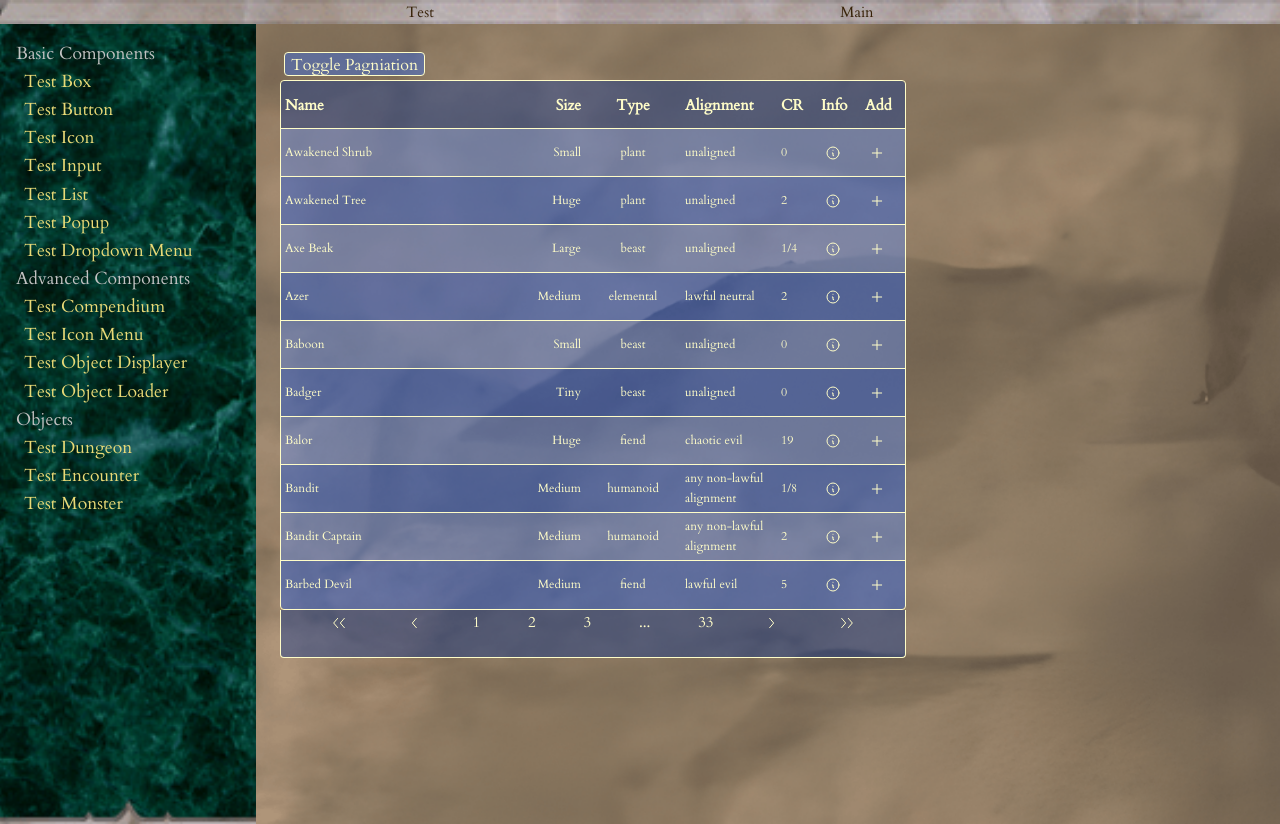
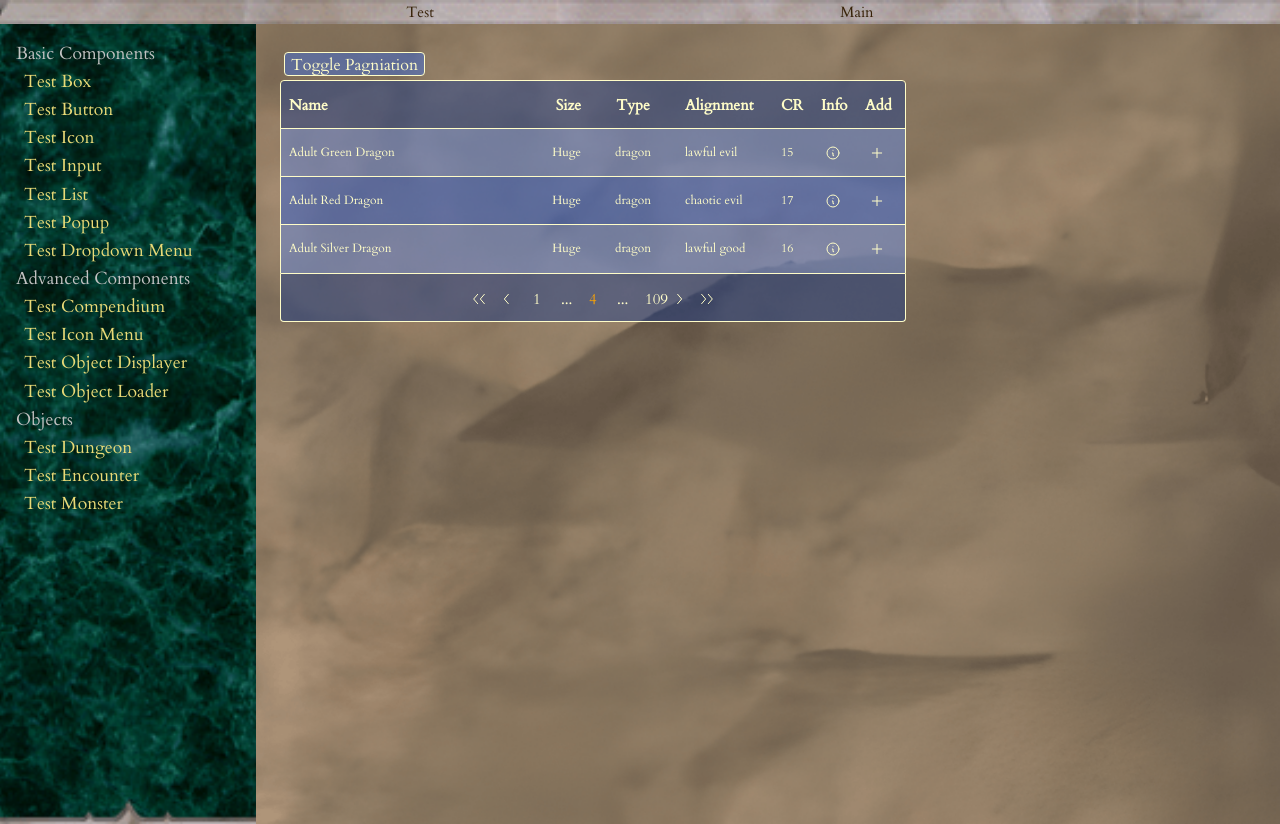
Before and after one commit to CiutinaIrina/DnD_Encounter_Generator, a Vue app: page /list in a window 1280 px wide. Built offline with nearby package versions, Linux system fonts and the light colour scheme; what @dafcoe/vue-collapsible-panel would draw is missing.

Commit message:
degList pagination and visuals are solved

```diff
--- a/src/common/xp.js
+++ b/src/common/xp.js
@@ -21,6 +21,43 @@ const XP_PER_LEVEL = {
  20:  { level: 20, trivial: 6750,  minimal: 13500,  moderate: 20250,  challenging: 27000, extreme: 33750, daily: 40000 }
 };
 
+export const XP_PER_CR = {
+  "0": 10,
+  "1/8": 25,
+  "1/4": 50,
+  "1/2": 100,
+  "1": 200,
+  "2": 450,
+  "3": 700,
+  "4": 1100,
+  "5": 1800,
+  "6": 2300,
+  "7": 2900,
+  "8": 3900,
+  "9": 5000,
+  "10": 5900,
+  "11": 7200,
+  "12": 8400,
+  "13": 10000,
+  "14": 11500,
+  "15": 13000,
+  "16": 15000,
+  "17": 18000,
+  "18": 20000,
+  "19": 22000,
+  "20": 25000,
+  "21": 33000,
+  "22": 41000,
+  "23": 50000,
+  "24": 62000,
+  "25": 75000,
+  "26": 90000,
+  "27": 105000,
+  "28": 120000,
+  "29": 135000,
+  "30": 155000,
+};
+
 export default {
   XP_PER_LEVEL,
 };
--- a/src/components/degList.vue
+++ b/src/components/degList.vue
@@ -53,11 +53,11 @@ const paginationArray = computed(() => {
   pagination[0] = 1;
   pagination[4] = totalPages.value;
 
-  if (pageNumber.value <= 4) {
+  if (pageNumber.value <= 3) {
     pagination[1] = 2;
     pagination[2] = 3;
     pagination[3] = '...';
-  } else if (pageNumber.value >= totalPages.value - 3) {
+  } else if (pageNumber.value >= totalPages.value - 2) {
     pagination[1] = '...';
     pagination[2] = totalPages.value - 2;
     pagination[3] = totalPages.value - 1;
@@ -72,7 +72,7 @@ const paginationArray = computed(() => {
 const getPageRows = computed(() => {
   const startIndex = (pageNumber.value - 1) * props.numbersPerPage;
   const endIndex = startIndex + props.numbersPerPage;
-  return props.rows.slice(startIndex, endIndex);
+  return totalDisplayedRows.value.slice(startIndex, endIndex);
 });
 
 const hasFirstPageIcon = computed(() => {
@@ -91,24 +91,58 @@ const hasLastPageIcon = computed(() => {
   return pageNumber.value < totalPages.value - 1;
 });
 
+const totalDisplayedRows = computed(() => {
+  const fillerRowsNumber = totalPages.value * props.numbersPerPage - props.rows.length,
+    fillerRows = Array.from({ length: fillerRowsNumber }, () => ({}));
+  return [...props.rows, ...fillerRows];
+});
+
+const listClasses = computed(() => {
+  return {
+    'deg-list': true,
+    'deg-list-has-pagination': props.hasPagination,
+  };
+});
+
+const rowHasData = (rowKey) => {
+  const rowIndex = rowKey + (pageNumber.value - 1) * props.numbersPerPage;
+  return rowIndex < props.rows.length;
+};
+
 const updatePage = (page) => {
+  if( page === '...' ) return;
   pageNumber.value = page;
 };
 
 const firstPage = () => {
+  if (!hasFirstPageIcon.value) return;
   updatePage(1);
 };
 
 const prevPage = () => {
+  if (!hasPrevPageIcon.value) return;
   updatePage(pageNumber.value - 1);
 };
 
 const nextPage = () => {
+  if (!hasNextPageIcon.value) return;
   updatePage(pageNumber.value + 1);
 };
 
 const lastPage = () => {
+  if (!hasLastPageIcon.value) return;
   updatePage(totalPages.value);
+};
+
+const isPageActive = (page) => {
+  return page === pageNumber.value;
+};
+
+const pageClasses = (page) => {
+  return {
+    'deg-list-pagination-page': true,
+    'deg-list-page-active': isPageActive(page),
+  };
 };
 
 const getColumnStyle = (index) => {
@@ -121,14 +155,14 @@ const getColumnStyle = (index) => {
 </script>
 
 <template>
-  <div class="deg-list">
+  <div :class="listClasses">
     <table class="deg-list-table">
       <thead>
         <tr>
           <th
-            v-for="(column, key) in computedColumns"
-            :key="key"
-            :style="getColumnStyle(key)"
+            v-for="(column, headerKey) in computedColumns"
+            :key="headerKey"
+            :style="getColumnStyle(headerKey)"
           >
             {{ columnHeaderFormatter(column) }}
           </th>
@@ -136,22 +170,25 @@ const getColumnStyle = (index) => {
       </thead>
       <tbody>
         <tr
-          v-for="row in getPageRows"
-          :key="row"
+          v-for="(row, rowKey) in getPageRows"
+          :key="rowKey"
         >
           <td
-            v-for="(column, key) in columns"
-            :key="column"
-            :style="getColumnStyle(key)"
+            v-for="(column, columnKey) in columns"
+            :key="columnKey"
+            :style="getColumnStyle(columnKey)"
           >
             {{ row[column] }}
           </td>
           <td
-            v-for="(icon, key) in props.icons"
-            :key="key"
+            v-for="(icon, iconKey) in props.icons"
+            :key="iconKey"
             class="deg-list-icon-cell"
           >
-            <deg-icon :name="icon" />
+            <deg-icon
+              v-if="rowHasData(rowKey)"
+              :name="icon"
+            />
           </td>
         </tr>
       </tbody>
@@ -160,35 +197,43 @@ const getColumnStyle = (index) => {
       v-if="hasPagination"
       class="deg-list-pagination"
     >
+      <div class="deg-list-pagination-content">
+        <div class="deg-list-pagination-left-icons">
           <deg-icon
-        v-if="hasFirstPageIcon"
+            :disabled="!hasFirstPageIcon"
             name="first_page"
             @click="firstPage()"
           />
           <deg-icon
-        v-if="hasPrevPageIcon"
+            :disabled="!hasPrevPageIcon"
             name="prev_page"
             @click="prevPage()"
 
           />
+        </div>
+        <div class="deg-list-pagination-pages">
           <div
             v-for="page in paginationArray"
-        class="deg-list-pagination-pages"
             :key="page"
+            :class="pageClasses(page)"
             @click="updatePage(page)"
           >
             {{ page }}
           </div>
+        </div>
+        <div class="deg-list-pagination-right-icons">
           <deg-icon
-        v-if="hasNextPageIcon"
+            :disabled="!hasNextPageIcon"
             name="next_page"
             @click="nextPage()"
           />
           <deg-icon
-        v-if="hasLastPageIcon"
+            :disabled="!hasLastPageIcon"
             name="last_page"
             @click="lastPage()"
           />
+        </div>
+      </div>
     </div>
   </div>
 </template>
--- a/src/css/components/degList.scss
+++ b/src/css/components/degList.scss
@@ -70,6 +70,10 @@
 
     th, td {
       padding: 0.25rem;
+
+      &:first-child {
+        padding-left: 0.5rem;
+      }
     }
 
     td {
@@ -82,26 +86,60 @@
     }
   }
 
-  &[has-pagination="true"] {
-    .deg-list-table tbody tr:last-child {
-      td:last-child {
-        border-bottom-right-radius: 0;
-      }
+  &.deg-list-has-pagination {
+    .deg-list-table {
+      border-radius: 0;
+      @include border-top-radius;
+    }
 
-      td:first-child {
-        border-bottom-left-radius: 0;
-      }
+    .deg-list-table tbody tr:last-child td {
+      border-bottom-left-radius: 0;
+      border-bottom-right-radius: 0;
     }
   }
 
   .deg-list-pagination {
     @include border-bottom-radius;
-    Height: 3rem;
+    height: 3rem;
     background-color: $mainHeader;
     color: $contrast;
     border: 1px solid $contrast;
     border-top: none;
     display: flex;
     justify-content: space-evenly;
+    align-items: center;
+
+    .deg-list-pagination-content {
+        display: flex;
+        gap: 1rem;
+
+        .deg-list-pagination-left-icons {
+            gap: 0.5rem;
+        }
+
+        .deg-list-pagination-pages {
+            display: flex;
+            gap: 1.25rem;
+            margin-top: 2px;
+
+            .deg-list-pagination-page {
+                cursor: pointer;
+                height: 0.5rem;
+                width: 0.5rem;
+
+                &.deg-list-page-active {
+                    color: $highlight;
+                }
+            }
+        }
+
+        .deg-list-pagination-page-number {
+            gap: 0.5rem;
+        }
+
+        .deg-icon-svg {
+            cursor: pointer;
+        }
+    }
   }
 }
--- a/src/css/constants.scss
+++ b/src/css/constants.scss
@@ -1,5 +1,6 @@
 $main: rgba(58, 109, 228, 0.45);
 $contrast: #fffdc8;
+$highlight: #FFA500;
 $radius: 0.25rem;
 $disabledText: #303030;
 
--- a/src/test/TestList.vue
+++ b/src/test/TestList.vue
@@ -15,7 +15,7 @@ const columnsStyling = ref([
   { name: "challenge_rating", width: "2.5rem", textAlign: "" },
 ]);
 const hasPagination = ref(true);
-const numbersPerPage = ref(10);
+const numbersPerPage = ref(3);
 
 
 onMounted(async () => {
```
Lines whose indentation alone changed are shown as unchanged.
